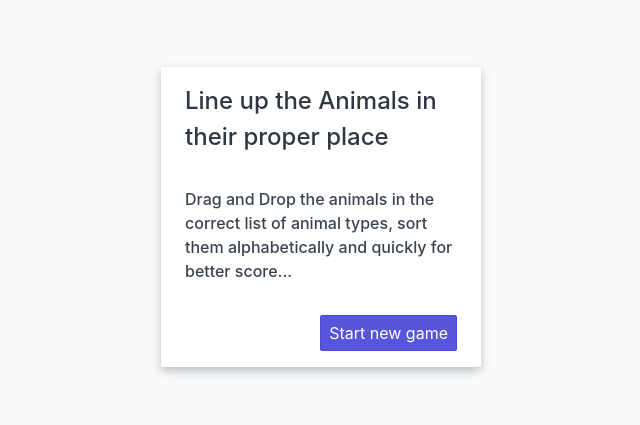
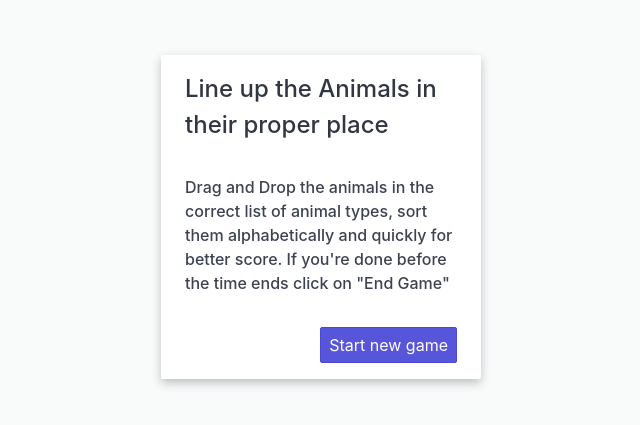
Before and after one commit to miguelybera/4itf_act2_animalcontrol, a React (Create React App) app: page / in a window 1280 px wide. Shown: the part 183-608 px from the top of the page, without its empty margins (319-959 px from the left). Built offline with nearby package versions, Linux system fonts and the light colour scheme.

Commit message:
new commit

```diff
--- a/src/App.js
+++ b/src/App.js
@@ -9,10 +9,10 @@ import Header from './components/Header';
 import DropArea from './components/DropArea';
 
 
-const GAME_DURATION = 1000 * 30; // 30 seconds
+const GAME_DURATION = 1000 * 60; // 60 second timer
 
 const initialState = {
-  // we initialize the state by populating the bench with a shuffled collection of heroes
+  // code for the shuffling of animals
   bench: shuffle(ANIMALS),
   [ANIMALTYPE.OVIPAROUS]: [],
   [ANIMALTYPE.MAMMAL]: [],
--- a/src/components/Modal.js
+++ b/src/components/Modal.js
@@ -13,8 +13,9 @@ const Modal = ({ gameState, groups, startGame, timeLeft, resetGame }) => (
         <div className="content h6">
           {' '}
           {gameState === GAME_STATE.READY
-            ? `Drag and Drop the animals in the correct list of animal types, sort them alphabetically and quickly for better score...`
-            : `You scored - ${getTotalScore(groups, timeLeft)}`}
+            ? `Drag and Drop the animals in the correct list of animal types, sort them alphabetically and quickly for better score.
+            If you're done before the time ends click on "End Game"`
+            : `Final Score: ${getTotalScore(groups, timeLeft)}`}
         </div>
       </div>
       <div className="modal-footer">
--- a/src/custom/data.js
+++ b/src/custom/data.js
@@ -8,5 +8,5 @@ export const ANIMALTYPE = {
         name:'platypus',
         type: 'mammal',
         image:'https://cdn4.vectorstock.com/i/1000x1000/75/33/flat-style-character-avatar-icon-vector-19367533.jpg'
-    }
+    },
   ];
--- a/src/custom/utils.js
+++ b/src/custom/utils.js
@@ -1,6 +1,6 @@
 import { ANIMALTYPE, ANIMALS } from './data';
 
-// the Knuth shuffle algorithm
+// shuffle algorithm
 export function shuffle(array) {
   let currentIndex = array.length;
   let temporaryValue;
```
